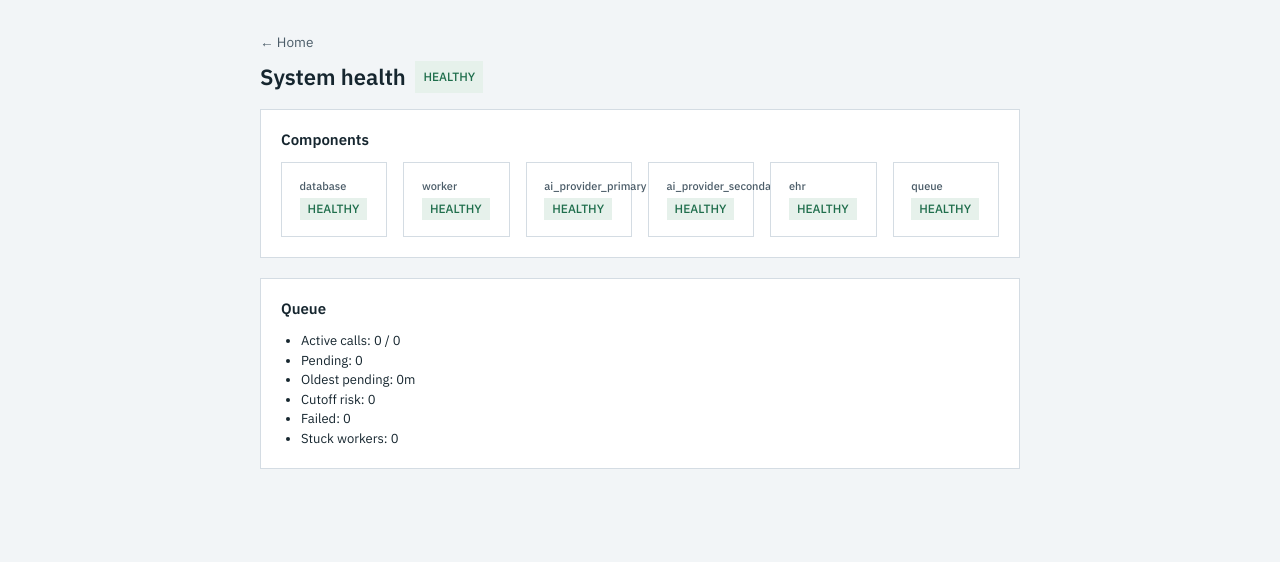
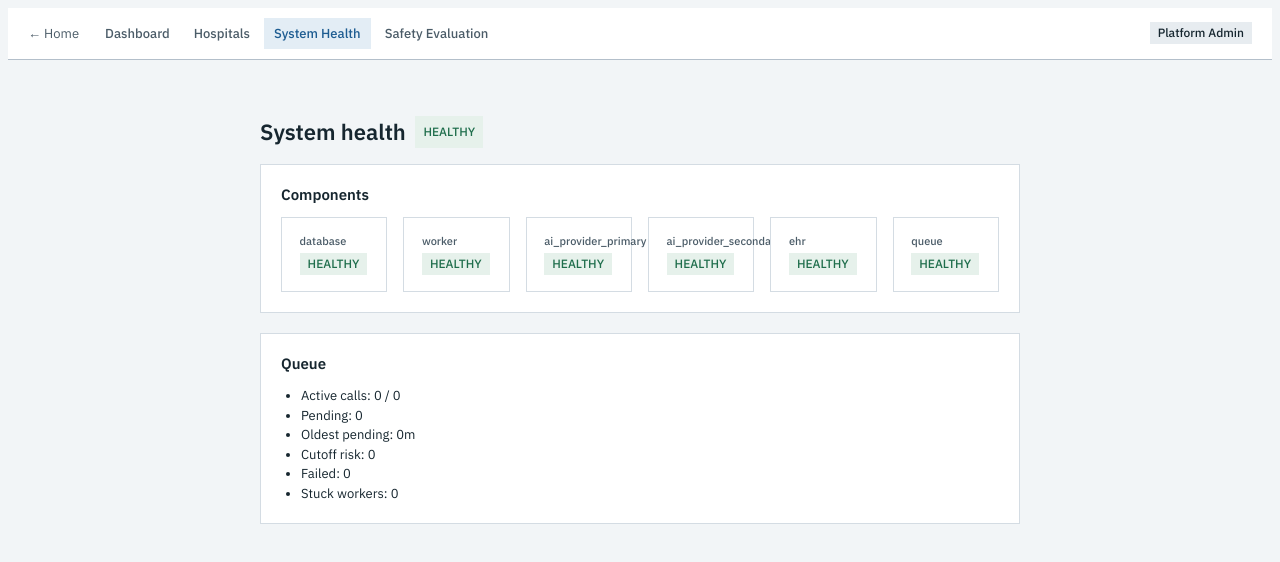
Before and after one commit to PavanSuryaChintada/M-H-P-D-OP-AI-PROF, a Next.js app: page /admin/health in a window 1280 px wide. Shown: the top 562 px of the page. Built offline with nearby package versions, Linux system fonts and the light colour scheme; no server answers; the database is empty.

Commit message:
fix: give platform admin a shared navbar across all its pages

```diff
--- /dev/null
+++ b/app/admin/PlatformNav.tsx
@@ -0,0 +1,34 @@
+"use client";
+
+import Link from "next/link";
+import { usePathname } from "next/navigation";
+
+// Shared navigation across every PLATFORM_ADMIN-scoped page. Each of these
+// pages used to carry its own ad-hoc "← Home" link with no way to move
+// between them directly - a platform admin landing on the dashboard had no
+// way to reach the hospital list, health page, or eval report without
+// going back to the homepage first. One persistent bar, same pattern as
+// HospitalNav for hospital-scoped roles.
+const LINKS = [
+  { href: "/admin/platform/dashboard", label: "Dashboard" },
+  { href: "/admin/hospitals", label: "Hospitals" },
+  { href: "/admin/health", label: "System Health" },
+  { href: "/admin/eval", label: "Safety Evaluation" },
+];
+
+export default function PlatformNav() {
+  const pathname = usePathname();
+  return (
+    <nav className="hospital-nav">
+      <Link href="/" className="hospital-nav-home">
+        ← Home
+      </Link>
+      {LINKS.map((link) => (
+        <Link key={link.href} href={link.href} className={pathname === link.href ? "hospital-nav-link active" : "hospital-nav-link"}>
+          {link.label}
+        </Link>
+      ))}
+      <span className="badge" style={{ marginLeft: "auto" }}>Platform Admin</span>
+    </nav>
+  );
+}
--- a/app/admin/health/page.tsx
+++ b/app/admin/health/page.tsx
@@ -1,7 +1,7 @@
 "use client";
 
 import { useEffect, useState, useCallback } from "react";
-import Link from "next/link";
+import PlatformNav from "../PlatformNav";
 
 // Doc 19 R6 — "put it on screen too."
 interface SystemHealth {
@@ -33,13 +33,12 @@ export default function SystemHealthPage() {
     return () => clearInterval(interval);
   }, [load]);
 
-  if (!data) return <main className="page">Loading…</main>;
+  if (!data) return <><PlatformNav /><main className="page">Loading…</main></>;
 
   return (
-    <main className="page" style={{ maxWidth: 800 }}>
-      <Link href="/" style={{ fontSize: "0.85rem", color: "var(--muted)" }}>
-        ← Home
-      </Link>
+    <>
+      <PlatformNav />
+      <main className="page" style={{ maxWidth: 800 }}>
       <h1 style={{ margin: "0.5rem 0 1rem", display: "flex", alignItems: "center", gap: "0.6rem" }}>
         System health <span className={STATUS_CLASS[data.status] ?? "badge"}>{data.status}</span>
       </h1>
@@ -69,6 +68,7 @@ export default function SystemHealthPage() {
           <li style={{ color: data.queue.stuck_workers > 0 ? "var(--danger)" : "inherit" }}>Stuck workers: {data.queue.stuck_workers}</li>
         </ul>
       </section>
-    </main>
+      </main>
+    </>
   );
 }
```
Also changed, not shown: app/admin/eval/page.tsx (+8 -8 lines), app/admin/hospitals/page.tsx (+6 -5 lines), app/admin/platform/dashboard/page.tsx (+8 -13 lines).
